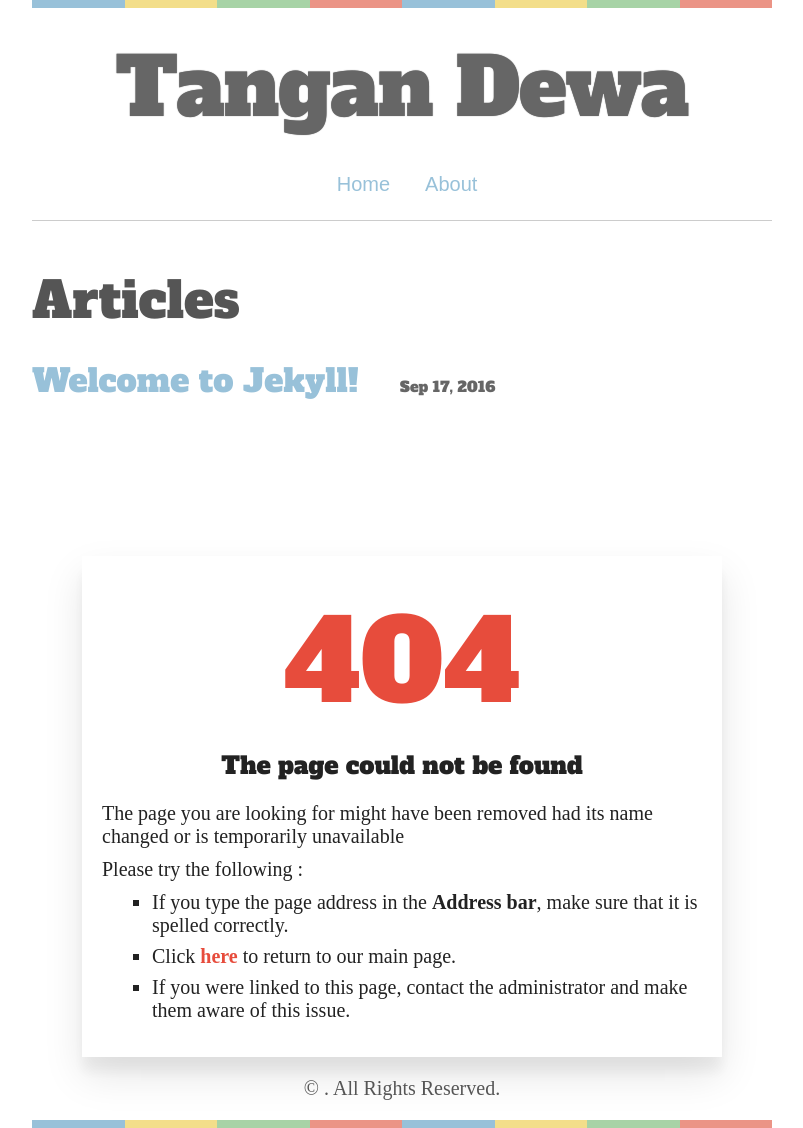
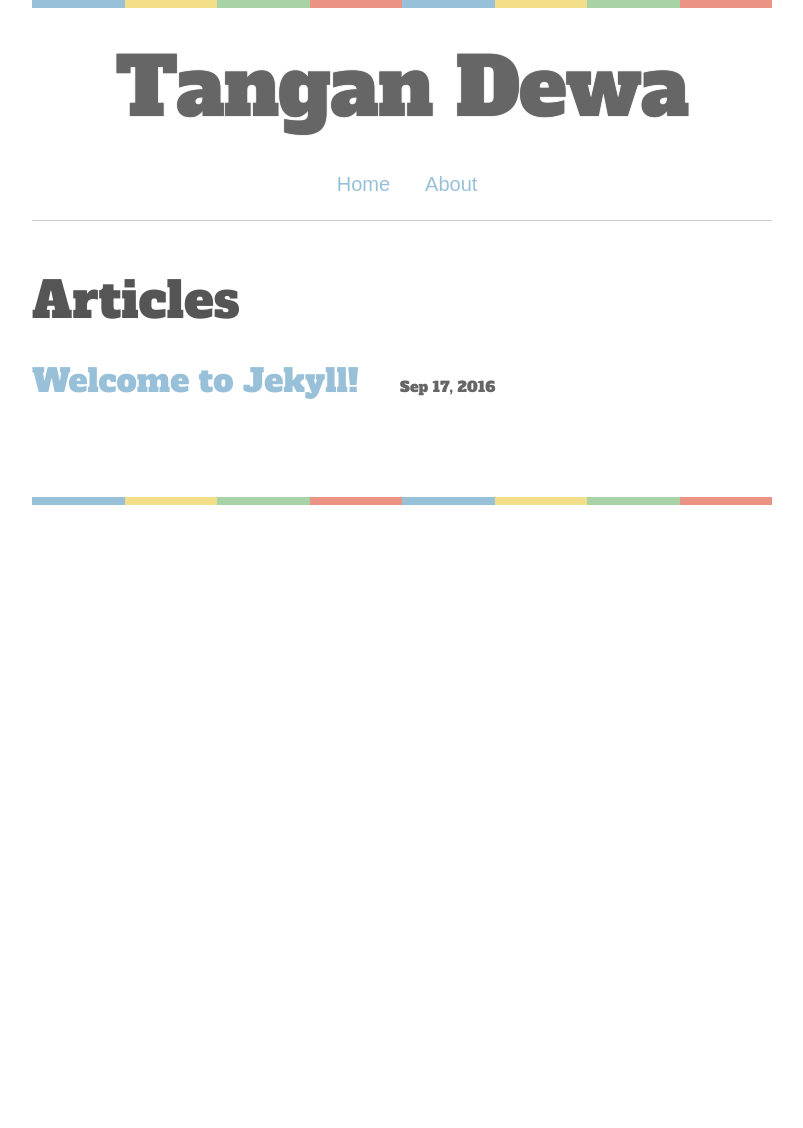
Before and after one commit to mosiz/gemarbola, a Jekyll site: the page built from index.html, in a window 1280 px wide. Shown: the whole page, without its empty margins (238-1041 px from the left). Built offline with Jekyll 4.4.1, drawn with Linux system fonts in a browser that asks for light colours; some web fonts are replaced; the list of posts is cut into pages by our own code; after the commit the page ends 900 px from its top, so only the background shows below that.

Commit message:
Update footer.html

```diff
--- a/_includes/footer.html
+++ b/_includes/footer.html
@@ -6,21 +6,4 @@
   </div>
 
 </footer>
-<div class='container404'>
-  <div class='box404'>
-    <h2>404</h2>
-    <h3>The page could not be found</h3>
-    <p>The page you are looking for might have been removed had its name changed or is temporarily unavailable</p>
-    <p>Please try the following :</p>
-    <ul>
-      <li>If you type the page address in the <strong>Address bar</strong>, make sure that it is spelled correctly.</li>
-      <li>Click <strong><a expr:href='data:blog.homepageUrl'>here</a></strong> to return to our main page.</li>
-      <li>If you were linked to this page, contact the administrator and make them aware of this issue.</li>
-    </ul>
-  </div>
-<div class='copyright404'>
-  &#169; <span id='current-year'/> <a expr:href='data:blog.homepageUrl'><data:blog.title/></a>. All Rights Reserved.
-</div>
-</div>
-
 <div class="color-bars-header"><div class="cor-head colr-1"></div><div class="cor-head colr-2"></div><div class="cor-head colr-3"></div><div class="cor-head colr-4"></div><div class="cor-head colr-1"></div><div class="cor-head colr-2"></div><div class="cor-head colr-3"></div><div class="cor-head colr-4"></div></div>
```
